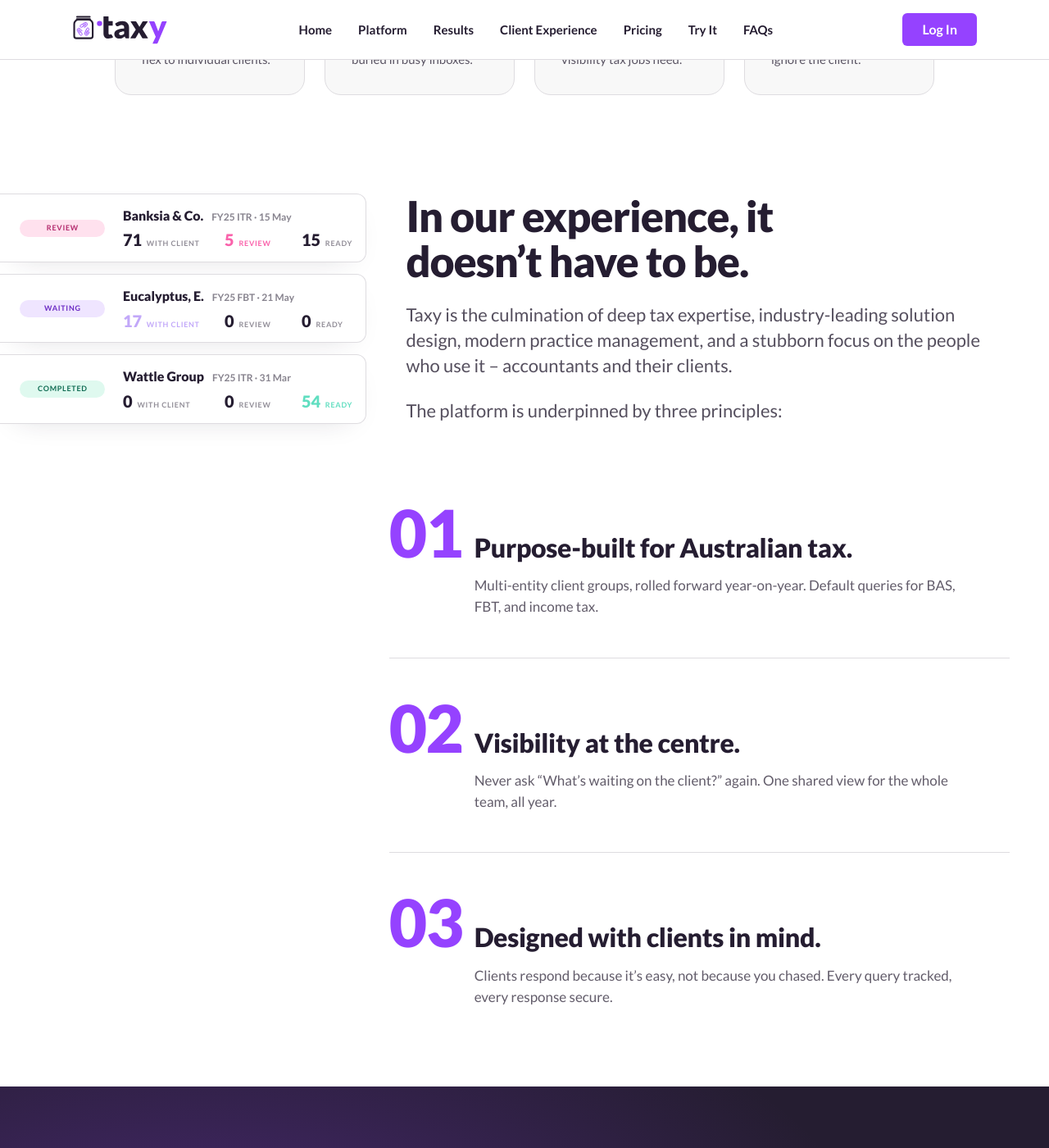
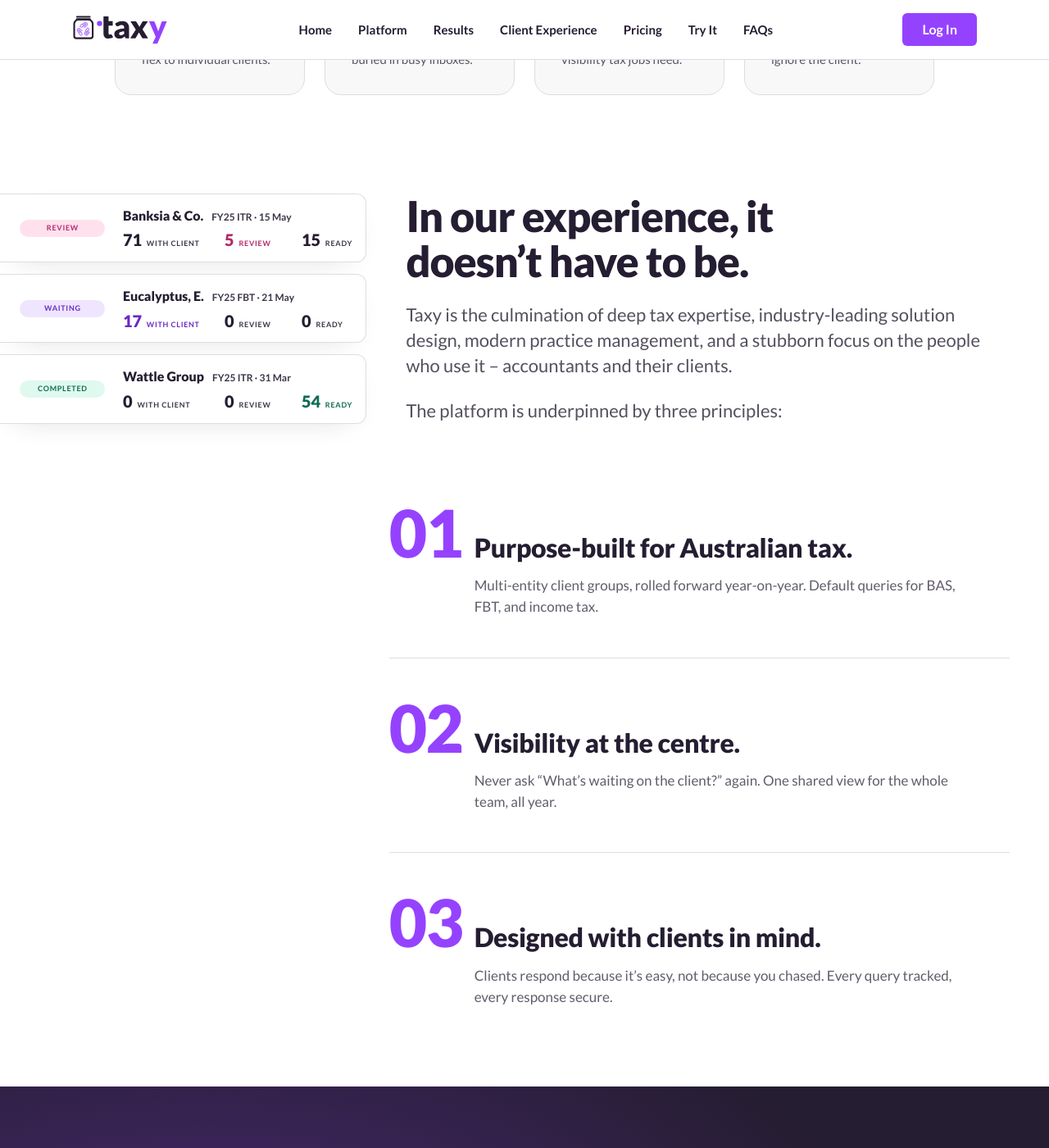
Before and after one commit to taxy-au/taxy-website, a Jekyll site: the page built from index.html, in a window 1280 px wide and 1400 px high, scrolled down 1020 px. Shown: the whole window at 82% size. Built offline with Jekyll 4.4.1, drawn with Linux system fonts in a browser that asks for light colours.

Commit message:
Fix mockup label contrast to WCAG AA
The product/dashboard mockup labels used rgba(nightshade, 0.5–0.6)
opacity ladders and bright status accents (#FA62AB etc.) as small text,
failing AA contrast (2.8–4.2:1). brand.md prescribes the fixes directly:
soft-contrast text should use the single Nightshade Muted token over
rgba ladders, and status text uses each state's canonical ink (the
legible member of the documented bg/ink pair), not the bright accent.

- Secondary labels → $color-nightshade-muted (#3D3548).
- Status stat numbers/labels → $pill-*-ink tokens.

Lighthouse accessibility 100 (was 96); status colour-coding retained.

Co-Authored-By: Claude Opus 4.8 (1M context) <noreply@anthropic.com>

```diff
--- a/_sass/_app-dashboard.scss
+++ b/_sass/_app-dashboard.scss
@@ -71,7 +71,7 @@
   &__meta {
     font-size: 12px;
     font-weight: $fw-bold;
-    color: rgba(37, 29, 49, 0.55);
+    color: $color-nightshade-muted;
   }
 
   &__stats {
@@ -125,14 +125,15 @@
     font-weight: $fw-bold;
     text-transform: uppercase;
     letter-spacing: 0.08em;
-    color: rgba(37, 29, 49, 0.5);
+    color: $color-nightshade-muted;
     white-space: nowrap;
   }
 
-  // Highlighted stat picks up the brand colour for both number and label.
-  &--review  &__num, &--review  &__label { color: $color-pink; }
-  &--waiting &__num, &--waiting &__label { color: $color-lavender; }
-  &--done    &__num, &--done    &__label { color: $color-teal; }
+  // Highlighted stats use the canonical status inks (the legible member of each
+  // status pair) rather than the bright accents, which fail contrast as text.
+  &--review  &__num, &--review  &__label { color: $pill-review-ink; }
+  &--waiting &__num, &--waiting &__label { color: $pill-waiting-ink; }
+  &--done    &__num, &--done    &__label { color: $pill-done-ink; }
 }
 
 // Pill treatment mirrors the client-experience tx-pill pattern:
--- a/_sass/_client-proof.scss
+++ b/_sass/_client-proof.scss
@@ -92,7 +92,7 @@
     display: block;
     font-size: 14px;
     font-style: normal;
-    color: rgba(37, 29, 49, 0.6);
+    color: $color-nightshade-muted;
   }
 
   &__name {
@@ -145,7 +145,7 @@
 
   &__url {
     font-size: 11px;
-    color: rgba(37, 29, 49, 0.5);
+    color: $color-nightshade-muted;
   }
 
   &__body {
@@ -167,7 +167,7 @@
 
   &__sub {
     font-size: 13px;
-    color: rgba(37, 29, 49, 0.6);
+    color: $color-nightshade-muted;
   }
 }
 
@@ -178,7 +178,7 @@
     display: flex;
     justify-content: space-between;
     font-size: 12px;
-    color: rgba(37, 29, 49, 0.65);
+    color: $color-nightshade-muted;
     margin-bottom: 8px;
     font-weight: $fw-bold;
   }
@@ -204,7 +204,7 @@
   &__title {
     font-size: 11px;
     font-weight: $fw-bold;
-    color: rgba(37, 29, 49, 0.55);
+    color: $color-nightshade-muted;
     margin-bottom: 8px;
     text-transform: uppercase;
     letter-spacing: 0.08em;
@@ -278,7 +278,7 @@
   }
 
   &--done &__title {
-    color: rgba(37, 29, 49, 0.5);
+    color: $color-nightshade-muted;
     font-weight: $fw-regular;
   }
 }
@@ -320,7 +320,7 @@
 
   &__label {
     font-size: 9px;
-    color: rgba(37, 29, 49, 0.5);
+    color: $color-nightshade-muted;
     text-transform: uppercase;
     letter-spacing: 0.1em;
     margin-bottom: 4px;
```
